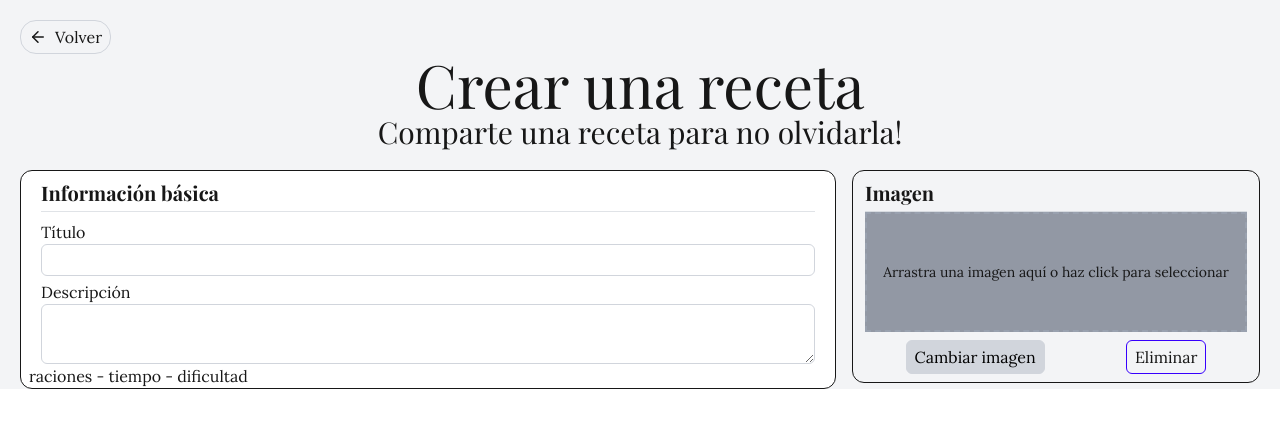
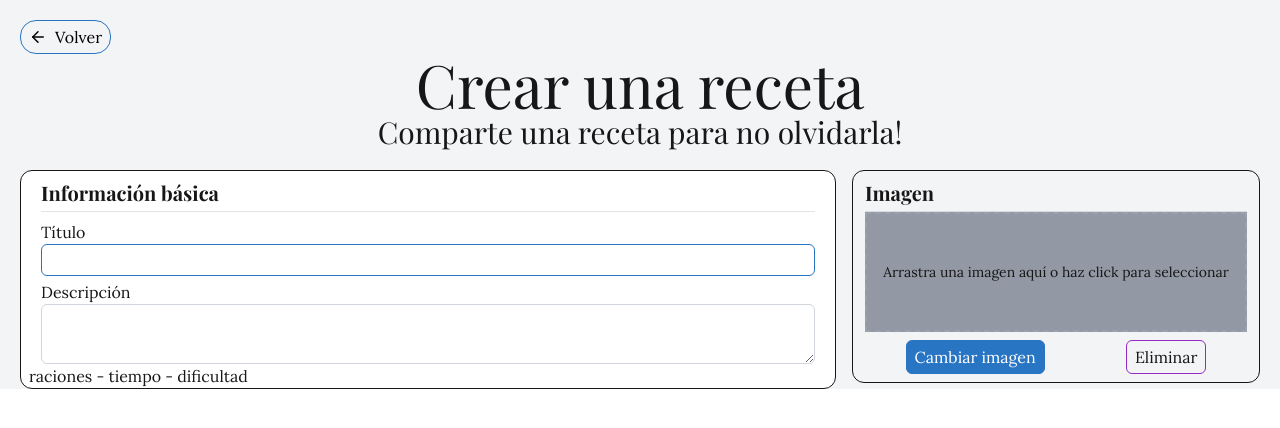
Before and after one commit to cperefer/recetali, a Next.js app: page /recipes/add in a window 1280 px wide. Shown: the top 428 px of the page. Built offline with nearby package versions, Linux system fonts and the light colour scheme; no server answers; sample sign-in values are in the browser's storage.

Commit message:
feat: modified globals

```diff
--- a/app/globals.css
+++ b/app/globals.css
@@ -3,8 +3,8 @@
 :root {
   --background: #ffffff;
   --foreground: #171717;
-  --primary: #d1d5dc;
-  --secondary: #3700fd;
+  --primary: #2875c4;
+  --secondary: #9628c4;
 }
 
 @theme inline {
@@ -21,7 +21,7 @@
     --background: #0a0a0a;
     --foreground: #ededed;
     --primary: #fd9a00;
-    --secondary: #3700fd;
+    --secondary: #00fd9a;
   }
 }
 
@@ -40,7 +40,7 @@
 }
 
 .btn-primary {
-  @apply border-primary
+  @apply border-primary text-white dark:text-black
 }
 
 .btn-secondary {
@@ -48,7 +48,7 @@
 }
 
 .btn-with-icon {
-  @apply flex items-center justify-center gap-2
+  @apply flex items-center justify-center gap-2 text-black dark:text-white
 }
 
 
```
